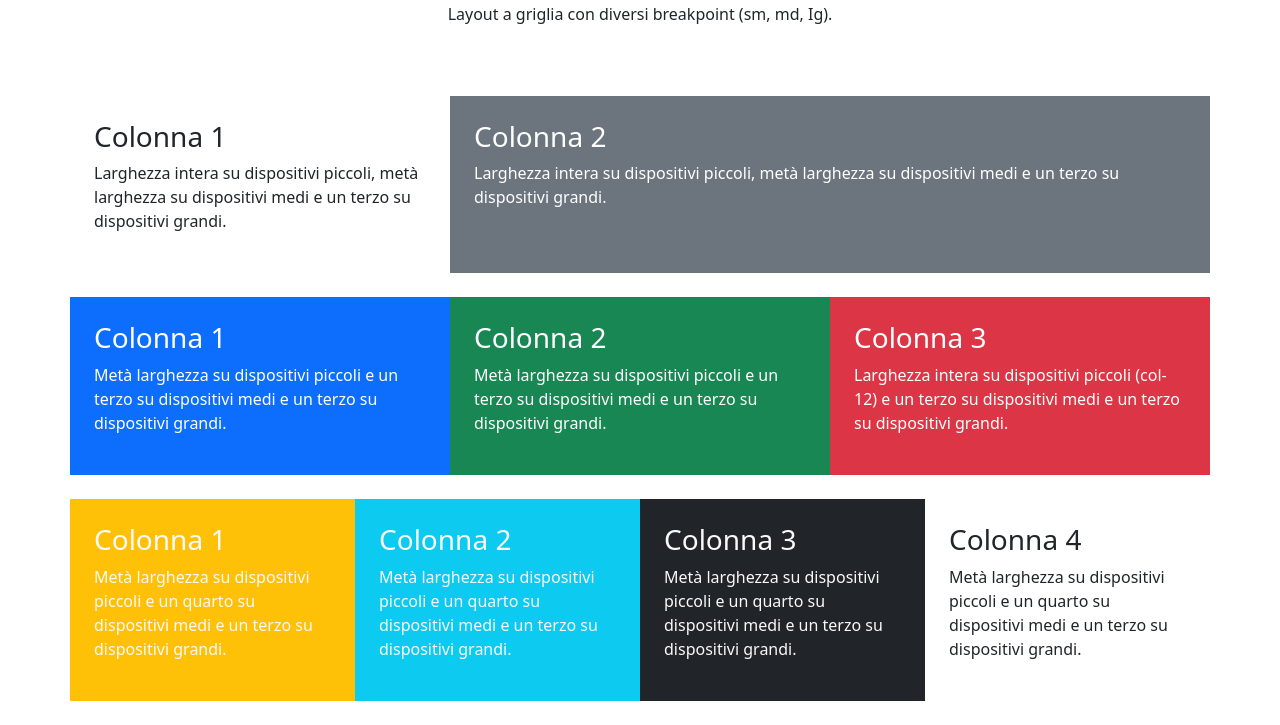
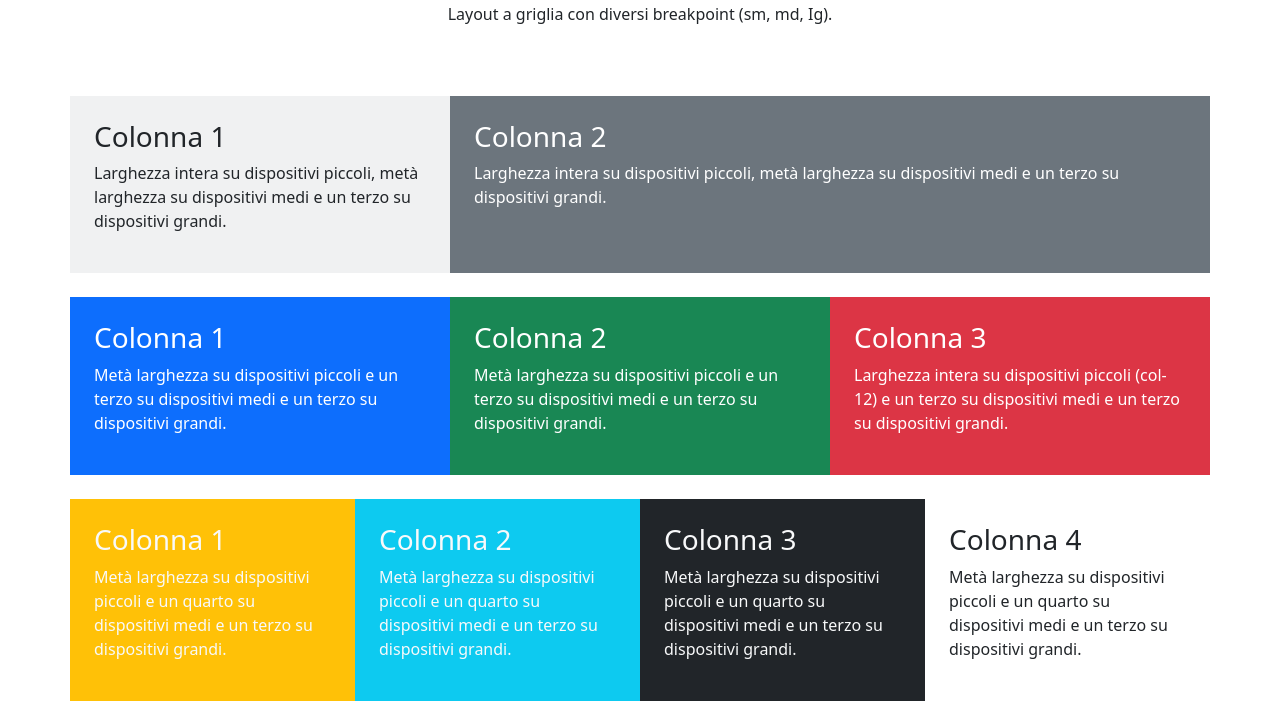
Before and after one commit to BassaniDavid/htmlcss-bootstrap-layout, a plain HTML site: page index.html in a window 1280 px wide. Shown: the part 85-810 px from the top of the page. Drawn offline with nearby package versions, Linux system fonts and the light colour scheme.

Commit message:
feat: add small changes

```diff
--- a/index.html
+++ b/index.html
@@ -20,7 +20,7 @@
 
     <!-- prima griglia -->
     <div class="row row-cols-1 row-cols-md-2 pb-4">
-        <div class="col-lg-4  p-4">
+        <div class="col-lg-4 bg-secondary p-4" style="--bs-bg-opacity: 0.1">
             <h3 class="fs-3">Colonna 1</h3>
             <p>Larghezza intera su dispositivi piccoli, metà larghezza su dispositivi medi e un terzo su dispositivi
                 grandi.</p>
```
